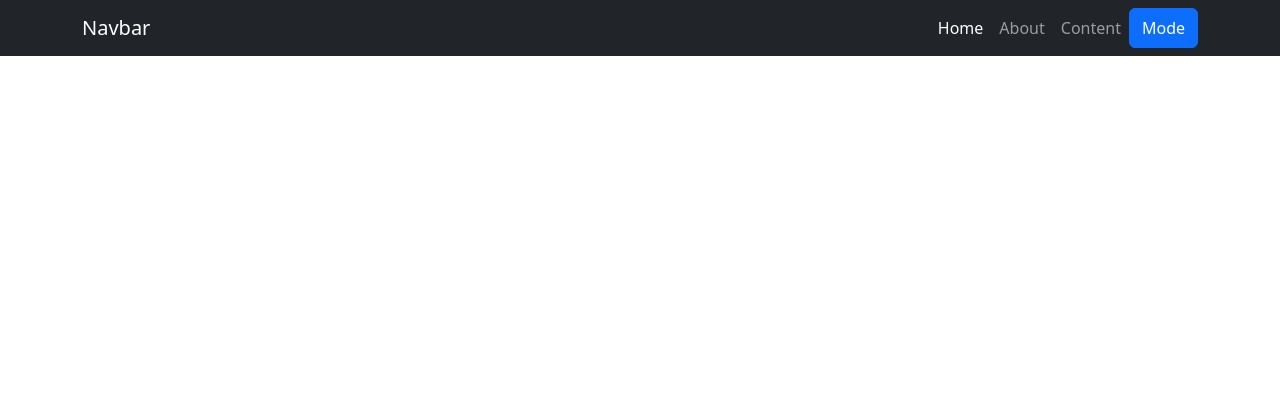
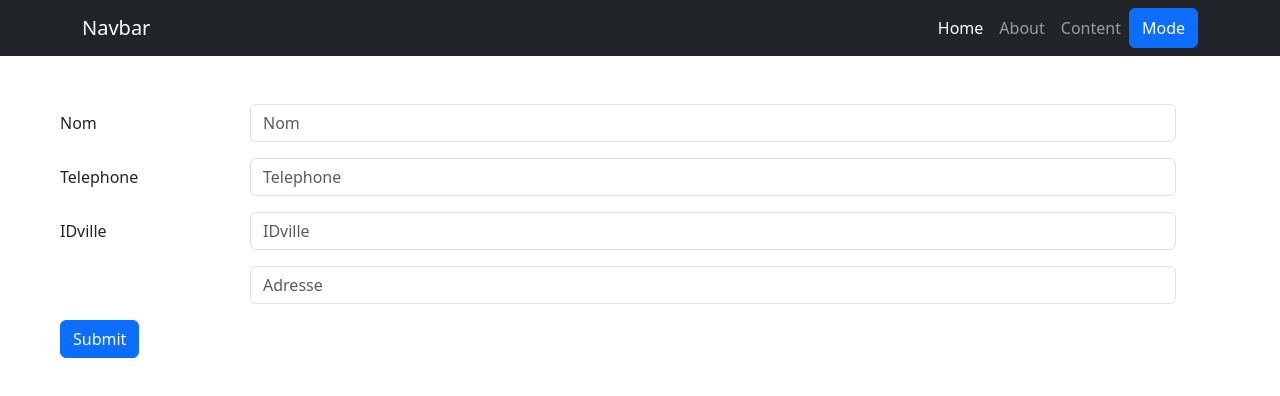
Before and after one commit to TAYBI/vuew-start-single-page-app, a Vue app: page / in a window 1280 px wide. Shown: the top 396 px of the page. Built offline with nearby package versions, Linux system fonts and the light colour scheme; no server answers.

Commit message:
create the form

```diff
--- a/src/App.vue
+++ b/src/App.vue
@@ -1,19 +1,23 @@
 <template>
     <nav-bar :pages="pages" :active-page="activePage" :nav-link-click="(index) => activePage = index"></nav-bar>
-    <page-viewer v-if="clients.length > 0" :clients="clients"></page-viewer>
+    <!-- <page-viewer v-if="clients.length > 0" :clients="clients"></page-viewer> -->
+    <create-page :page-created="pageCreated">
+
+    </create-page>
 </template>
 
 <script>
 // import { onMounted } from 'vue';
+import createPage from './components/CreatePage.vue';
 import navBar from './components/NavBar.vue';
 import pageViewer from './components/pageViewer.vue';
-
 
 
 export default {
     components: {
         pageViewer,
-        navBar
+        navBar,
+        createPage,
     },
     data() {
         return {
@@ -39,7 +43,7 @@ export default {
         }
     },
     created() {
-        this.getClients();
+        // this.getClients();
         console.log();
     },
     methods: {
@@ -51,6 +55,9 @@ export default {
             } catch (error) {
                 console.log(error);
             }
+        },
+        pageCreated(pageObj) {
+            console.log(pageObj);
         }
     }
 }
--- /dev/null
+++ b/src/components/CreatePage.vue
@@ -0,0 +1,58 @@
+<template>
+    <div class="container m-5">
+        <form>
+            <!-- Nom -->
+            <div class="form-group row mb-3">
+                <label for="inputNom" class="col-sm-2 col-form-label">Nom</label>
+                <div class="col-sm-10">
+                    <input type="text" class="form-control" id="inputNom" v-model="Nom" placeholder="Nom">
+                </div>
+            </div>
+
+            <!-- Telephone -->
+            <div class="form-group row mb-3">
+                <label for="inputTelephone" class="col-sm-2 col-form-label">Telephone</label>
+                <div class="col-sm-10">
+                    <input type="tel" class="form-control" id="inputTelephone" v-model="Telephone" placeholder="Telephone">
+                </div>
+            </div>
+
+            <!-- IDville -->
+            <div class="form-group row mb-3">
+                <label for="inputIDville" class="col-sm-2 col-form-label">IDville</label>
+                <div class="col-sm-10">
+                    <input type="text" class="form-control" id="inputIDville" v-model="IDville" placeholder="IDville">
+                </div>
+            </div>
+
+            <!-- Adresse -->
+            <div class="form-group row mb-3">
+                <label for="inputAdresse" class="col-sm-2 col-form-label"></label>
+                <div class="col-sm-10">
+                    <input type="text" class="form-control" id="inputAdresse" v-model="Adresse" placeholder="Adresse">
+                </div>
+            </div>
+
+            <button type="submit" class="btn btn-primary" @click.prevent="addClient">Submit</button>
+        </form>
+    </div>
+</template>
+
+<script>
+export default {
+    props: ['pageCreated'],
+    data() {
+        return {
+            Nom: '',
+            Telephone: '',
+            IDville: '',
+            Adresse: '',
+        }
+    },
+    methods: {
+        addClient() {
+
+        }
+    }
+}
+</script>
```
